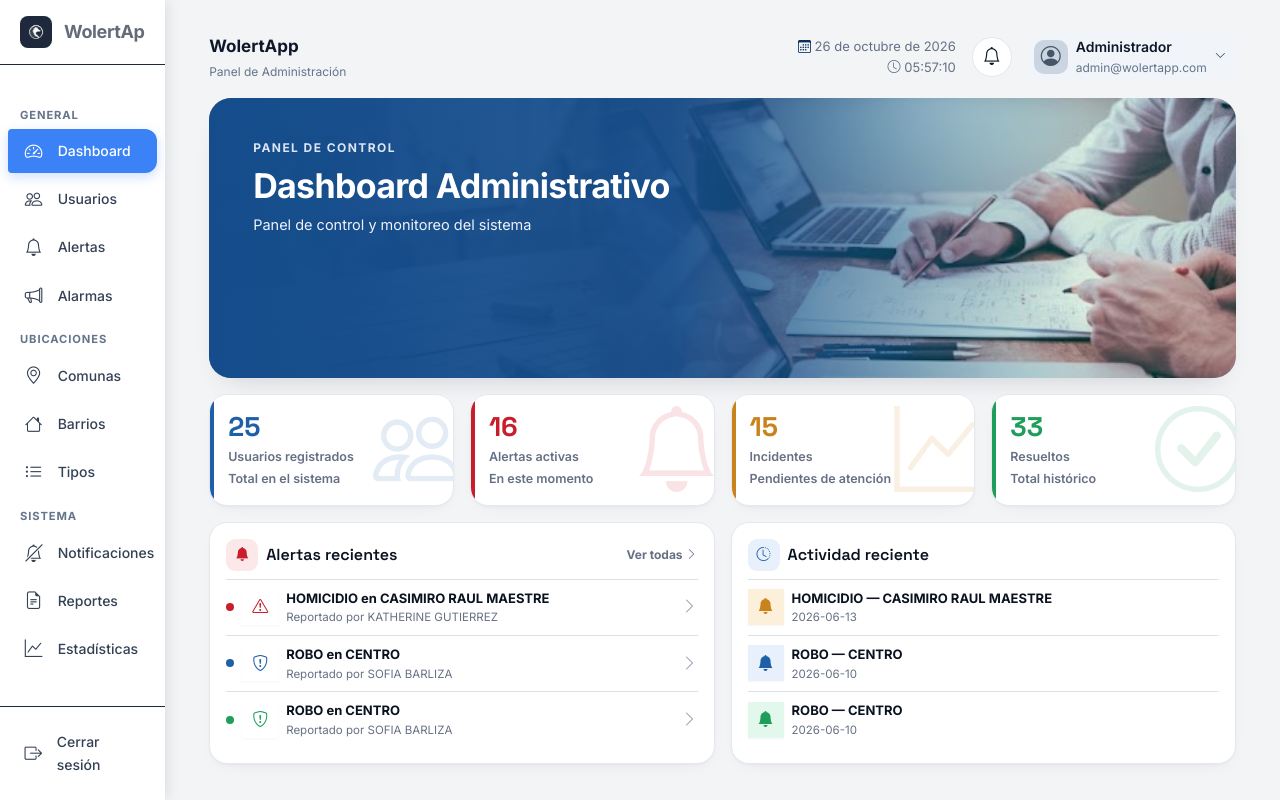
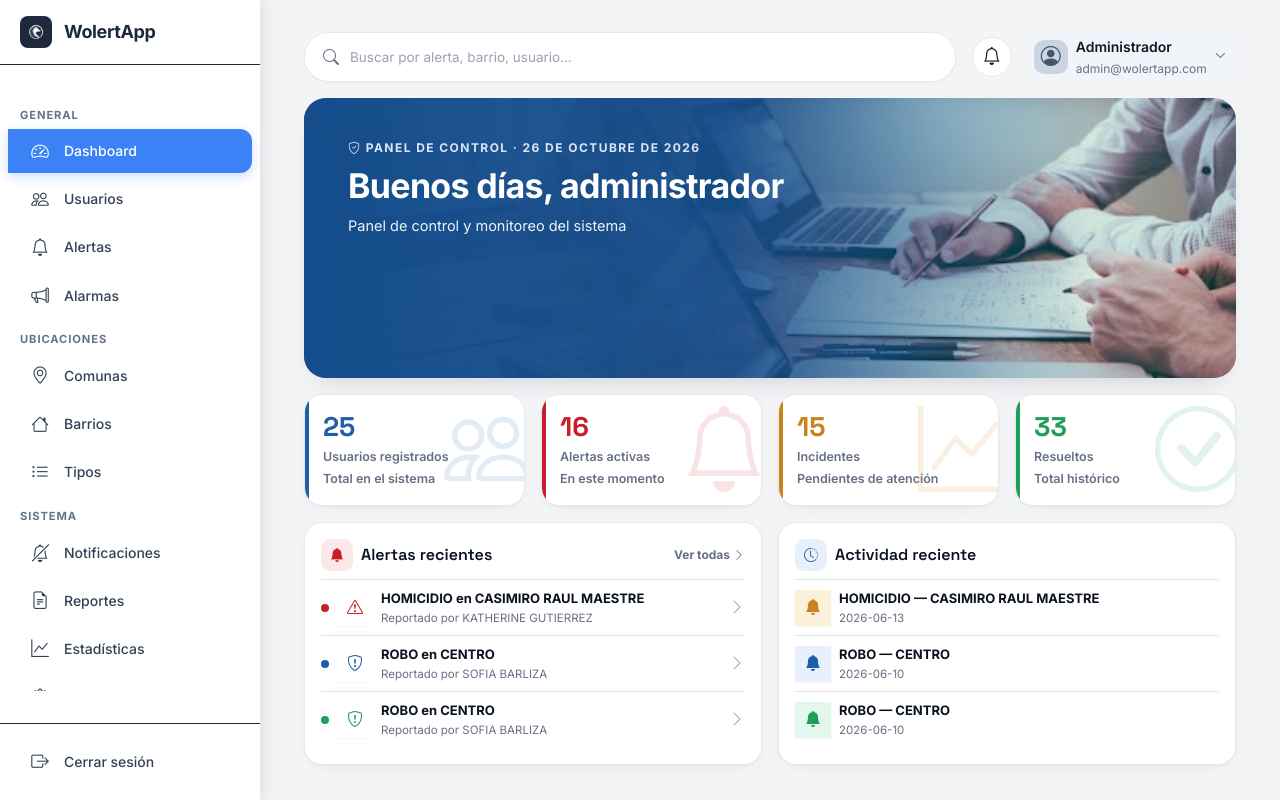
Before and after one commit to ksgutierrez05/WolertApp-Web, a React (Vite) app: page /admin in a window 1280 px wide. Built offline with nearby package versions, Linux system fonts and the light colour scheme.

Commit message:
fix: fixeo en datos horarios de los hero de admin y ciudadano

```diff
--- a/src/Components/Admin/Pages/Dashboard.jsx
+++ b/src/Components/Admin/Pages/Dashboard.jsx
@@ -8,6 +8,7 @@ export default function Dashboard() {
   const [hora, setHora] = useState('');
   const [showNotif, setShowNotif] = useState(false);
   const [showUser, setShowUser] = useState(false);
+  const [buscar, setBuscar] = useState('');
 
   useEffect(() => {
     const tick = () => {
@@ -19,6 +20,9 @@ export default function Dashboard() {
     const timer = setInterval(tick, 1000);
     return () => clearInterval(timer);
   }, []);
+
+  const h = new Date().getHours();
+  const saludo = h < 12 ? 'Buenos días' : h < 19 ? 'Buenas tardes' : 'Buenas noches';
 
   const kpis = [
     { color: 'kpi-blue-dash', icon: 'bi-people', num: '25', label: 'Usuarios registrados', sub: 'Total en el sistema' },
@@ -41,26 +45,33 @@ export default function Dashboard() {
 
   return (
     <div className="container-fluid">
-      <div className="d-flex justify-content-between align-items-center mb-3">
-        <div className="top-bar__brand">
-          <span className="top-bar__brand-text">WolertApp</span>
-          <span className="top-bar__brand-sub">Panel de Administración</span>
+            {/* topbar */}
+      <div className="d-flex justify-content-between align-items-center gap-3 mb-3">
+        {/* BUSCADOR */}
+        <div className="input-group search-dash bg-white flex-grow-1">
+          <span className="input-group-text bg-white border-0"><i className="bi bi-search" /></span>
+          <input
+            type="text"
+            className="form-control border-0"
+            placeholder="Buscar por alerta, barrio, usuario..."
+            value={buscar}
+            onChange={(e) => setBuscar(e.target.value)}
+          />
         </div>
+
         <div className="d-flex align-items-center gap-3">
-          <div className="text-end">
-            <div style={{ fontSize: '13px', color: 'var(--muted)' }} id="fecha-actual">
-              <i className="bi bi-calendar3" style={{ color: 'var(--color-primary)' }} /> {fecha}
-            </div>
-            <div style={{ fontSize: '13px', color: 'var(--muted)' }} id="hora-actual">
-              <i className="bi bi-clock" /> {hora}
-            </div>
-          </div>
-          <div className="position-relative d-flex align-items-center justify-content-center rounded-circle bg-white" style={{ cursor: 'pointer', width: '40px', height: '40px', padding: 0, position: 'relative', borderRadius: '9999px', border: '1px solid #e2e8f0' }} onClick={() => setShowNotif((s) => !s)}>
+          {/* CAMPANA */}
+          <div style={{ position: 'relative' }}>
+            <div
+              className="position-relative d-flex align-items-center justify-content-center rounded-circle bg-white"
+              style={{ cursor: 'pointer', width: '40px', height: '40px', padding: 0, borderRadius: '9999px', border: '1px solid #e2e8f0' }}
+              onClick={() => setShowNotif((s) => !s)}
+            >
               <i className="bi bi-bell" style={{ fontSize: '18px' }} />
               <span className="badge-red-dash position-absolute" style={{ top: '-4px', right: '-4px' }} />
             </div>
             {showNotif && (
-            <div className="top-bar__dropdown" style={{ right: 0, top: 'calc(100% + 8px)', width: '320px', position: 'absolute', zIndex: 1000 }}>
+              <div className="top-bar__dropdown" style={{ right: 0, top: 'calc(100% + 8px)', width: '320px' }}>
                 <div className="top-bar__dropdown-header">
                   <span className="top-bar__dropdown-title">Notificaciones</span>
                 </div>
@@ -76,6 +87,9 @@ export default function Dashboard() {
                 </div>
               </div>
             )}
+          </div>
+
+          {/* USUARIO */}
           <div style={{ position: 'relative' }}>
             <button
               type="button"
@@ -111,8 +125,10 @@ export default function Dashboard() {
         className="hero-dash hero-admin-adm mb-3"
         style={{ '--hero-img': 'url("/img/Hero-admin.jpg")' }}
       >
-        <div className="eyebrow-dash">PANEL DE CONTROL</div>
-        <h1 className="hero-title-dash">Dashboard Administrativo</h1>
+        <div className="eyebrow-dash">
+          <i className="bi bi-shield-check" /> Panel de control · {fecha}
+        </div>
+        <h1 className="hero-title-dash">{saludo}, administrador</h1>
         <p className="hero-text-dash">Panel de control y monitoreo del sistema</p>
         <i className="bi bi-shield-check hero-icon-dash" style={{ fontSize: '90px' }} />
       </div>
--- a/src/Components/Ciudadano/Pages/Principal.jsx
+++ b/src/Components/Ciudadano/Pages/Principal.jsx
@@ -12,6 +12,7 @@ export default function Principal() {
   const [showUser, setShowUser] = useState(false);
   const [fecha, setFecha] = useState('');
   const [hora, setHora] = useState('');
+  const [buscar, setBuscar] = useState('');
 
   useEffect(() => {
     const tick = () => {
@@ -24,25 +25,29 @@ export default function Principal() {
     return () => clearInterval(timer);
   }, []);
 
+  const h = new Date().getHours();
+  const saludo = h < 12 ? 'Buenos días' : h < 19 ? 'Buenas tardes' : 'Buenas noches';
+
   return (
     <div className="container-fluid px-4 py-4">
       {/* topbar estilo admin */}
-      <div className="d-flex justify-content-between align-items-center mb-3">
-        <div className="top-bar__brand">
-          <span className="top-bar__brand-text">WolertApp</span>
-          <span className="top-bar__brand-sub">Panel de Ciudadano</span>
+      <div className="d-flex justify-content-between align-items-center gap-3 mb-3">
+        {/* BUSCADOR */}
+        <div className="input-group search-dash bg-white flex-grow-1">
+          <span className="input-group-text bg-white border-0"><i className="bi bi-search" /></span>
+          <input
+            type="text"
+            className="form-control border-0"
+            placeholder="Buscar por alerta, barrio o vecino..."
+            value={buscar}
+            onChange={(e) => setBuscar(e.target.value)}
+          />
         </div>
+
         <div className="d-flex align-items-center gap-3">
-          <div className="text-end">
-            <div style={{ fontSize: '13px', color: 'var(--muted)' }}>
-              <i className="bi bi-calendar3" style={{ color: 'var(--color-primary)' }} /> {fecha}
-            </div>
-            <div style={{ fontSize: '13px', color: 'var(--muted)' }}>
-              <i className="bi bi-clock" /> {hora}
-            </div>
-          </div>
+          {/* CAMPANA */}
           <div className="col-auto" style={{ position: 'relative' }}>
-            <div className="position-relative d-flex align-items-center justify-content-center rounded-circle bg-white" style={{ cursor: 'pointer', width: '40px', height: '40px', padding: 0, position: 'relative', borderRadius: '9999px', border: '1px solid #e2e8f0' }} onClick={() => setShowNotif((s) => !s)}>
+            <div className="position-relative d-flex align-items-center justify-content-center rounded-circle bg-white" style={{ cursor: 'pointer', width: '40px', height: '40px', padding: 0, borderRadius: '9999px', border: '1px solid #e2e8f0' }} onClick={() => setShowNotif((s) => !s)}>
               <i className="bi bi-bell"></i>
               <span className="badge rounded-pill bg-danger position-absolute top-0 start-100 translate-middle">2</span>
             </div>
@@ -70,6 +75,8 @@ export default function Principal() {
               </div>
             )}
           </div>
+
+          {/* USUARIO */}
           <div style={{ position: 'relative' }}>
             <button
               type="button"
@@ -110,8 +117,10 @@ export default function Principal() {
         className="hero-dash hero-ciudadano-usu mb-4"
         style={{ '--hero-img': 'url("/img/Hero-ciudadano.jpg")' }}
       >
-        <div className="eyebrow-dash">11 de septiembre de 2026 · 08:14 a. m.</div>
-        <h1 className="hero-title-dash">Buenos días, Juan Carlos Pérez</h1>
+        <div className="eyebrow-dash">
+          <i className="bi bi-shield-check" /> Panel de ciudadano · {fecha}
+        </div>
+        <h1 className="hero-title-dash">{saludo}, Juan Carlos Pérez</h1>
         <p className="hero-text-dash">Tienes 2 alertas activas y 6 vecinos conectados cerca de ti. Este es tu resumen de seguridad.</p>
         <a href="#" className="btn btn-light rounded-pill fw-bold mt-3 hero-cta-dash">
           <span className="dot-danger-dash"></span> Reportar una alerta
--- a/src/css/admin/dashboard-admin.css
+++ b/src/css/admin/dashboard-admin.css
@@ -34,6 +34,7 @@
   opacity: 1;
   letter-spacing: 0.12em;
   color: #dbe5f5;
+  text-transform: uppercase;
 }
 
 .hero-admin-adm .hero-title-dash {
--- a/src/css/ciudadano/pagina-principal.css
+++ b/src/css/ciudadano/pagina-principal.css
@@ -479,6 +479,7 @@
   opacity: 1;
   letter-spacing: 0.12em;
   color: #dbe5f5;
+  text-transform: uppercase;
 }
 
 .hero-ciudadano-usu .hero-title-dash {
```
Lines whose indentation alone changed are shown as unchanged.
